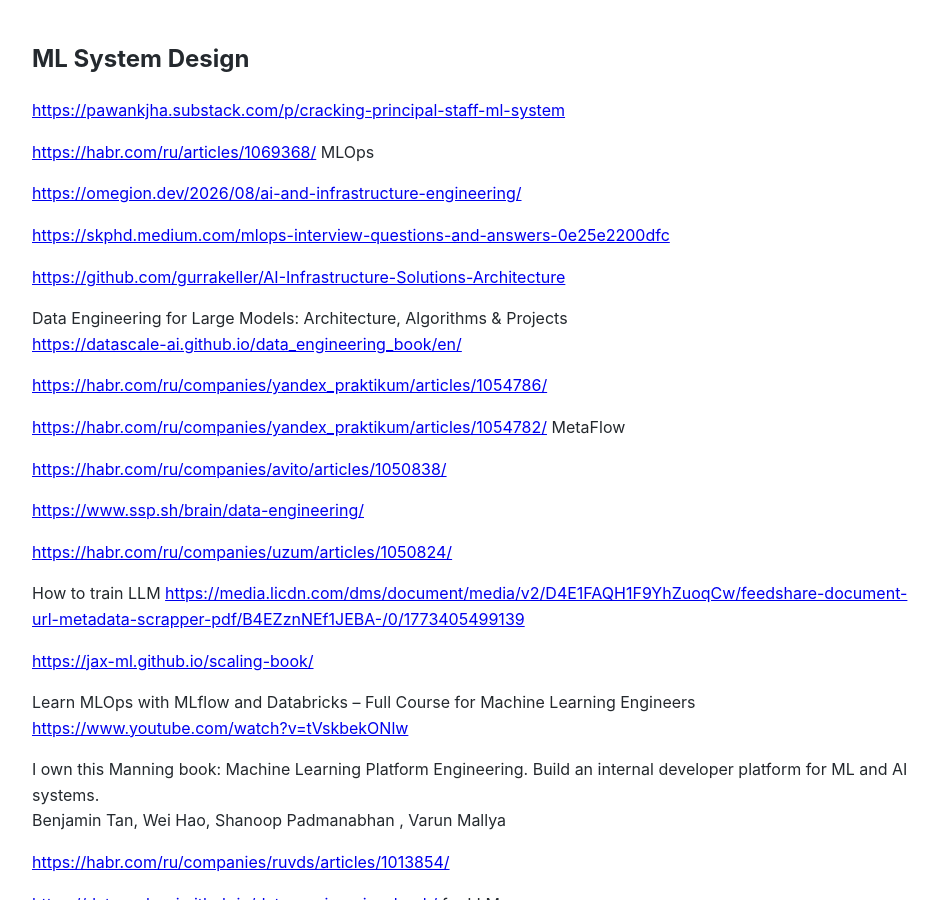
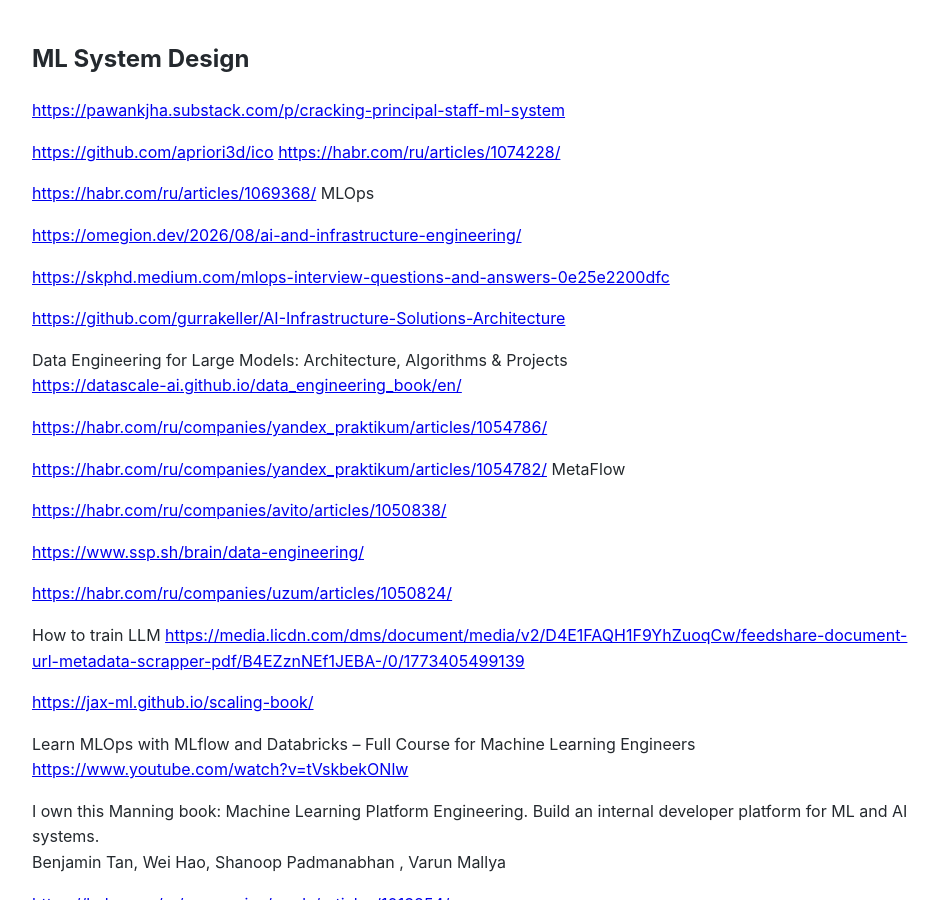
Before and after one commit to Michael-Lubinsky/michael-lubinsky.github.com, a Jekyll site: the page built from ml/ml_system_design.md, in a window 1280 px wide and 900 px high. Shown: the whole window, without its empty margins (158-1097 px from the left). Built offline with Jekyll 4.4.1, drawn with Linux system fonts in a browser that asks for light colours; our own code applies the rules of GitHub Pages for plain Markdown files.

Commit message:
Update ml_system_design.md

```diff
--- a/ml/ml_system_design.md
+++ b/ml/ml_system_design.md
@@ -1,6 +1,9 @@
 ## ML System Design
 
 <https://pawankjha.substack.com/p/cracking-principal-staff-ml-system>
+
+<https://github.com/apriori3d/ico>
+<https://habr.com/ru/articles/1074228/>
 
 <https://habr.com/ru/articles/1069368/> MLOps
 
```
